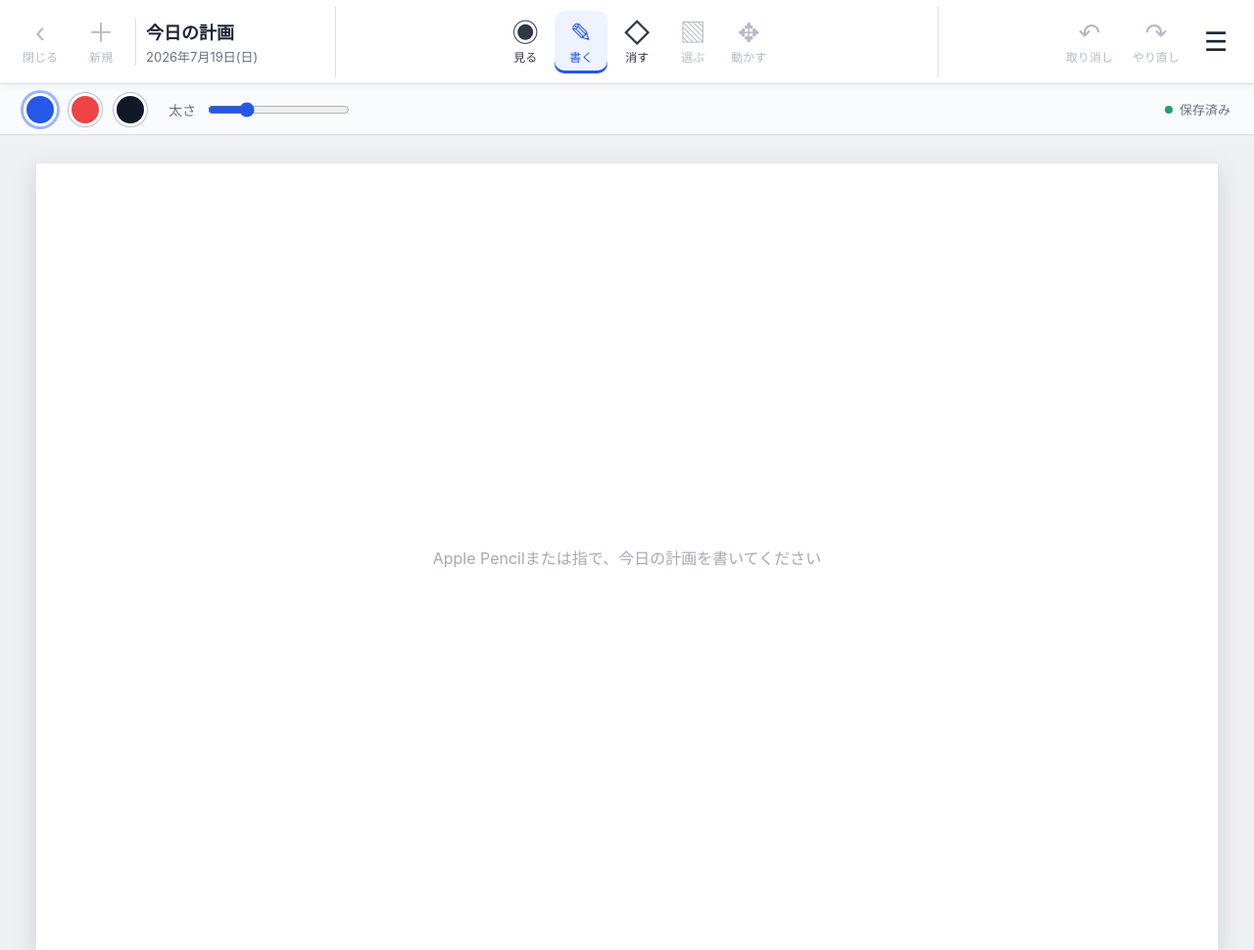
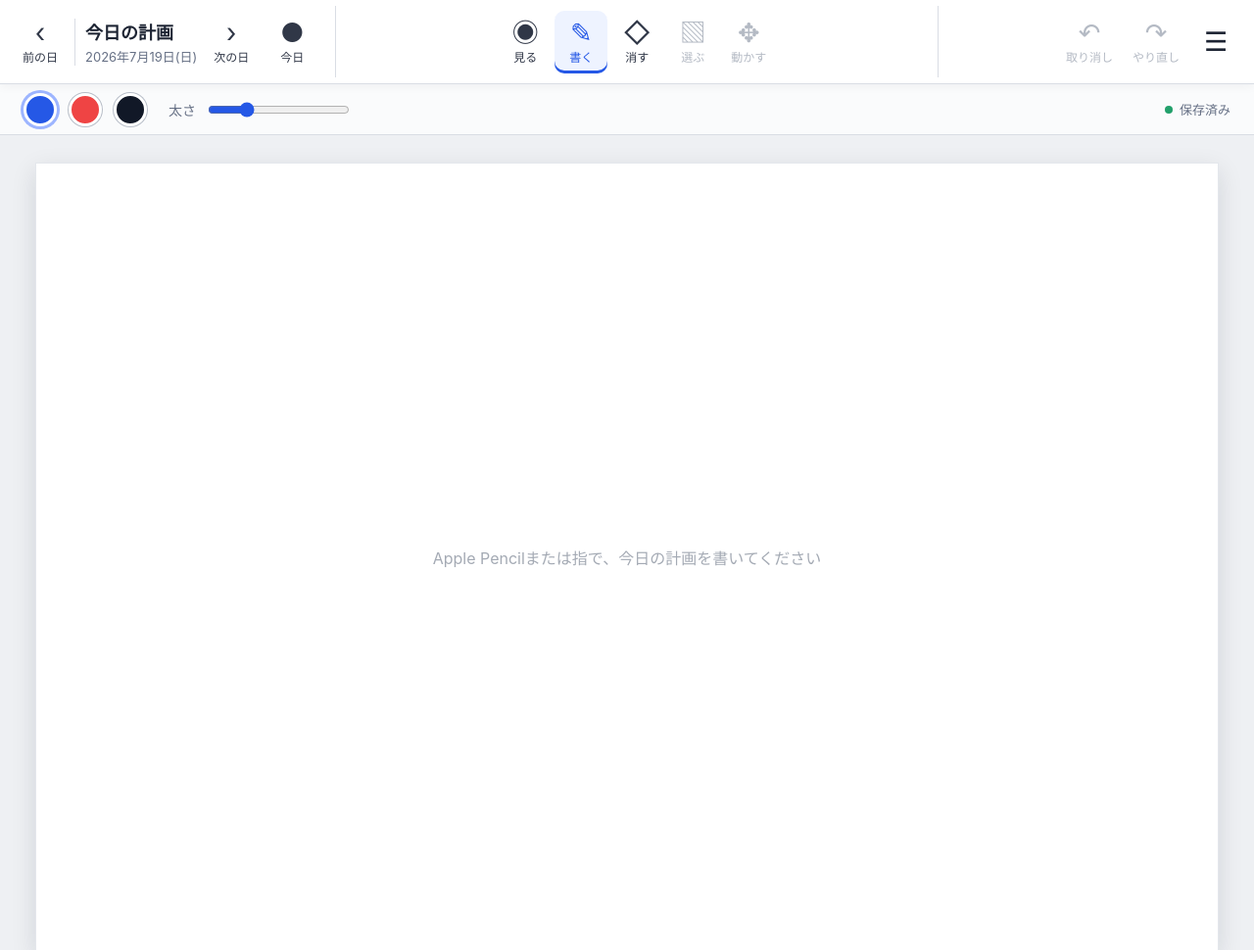
Before and after one commit to soutarounaka1016-max/study-canvas, a website with bundled scripts: page index.html in a window 1280 px wide. Shown: the top 970 px of the page at 98% size. Built offline with nearby package versions, Linux system fonts and the light colour scheme.

Commit message:
feat: 日付別ページ対応を更新 (index.html)

```diff
--- a/index.html
+++ b/index.html
@@ -10,16 +10,19 @@
   <body>
     <header class="app-header">
       <div class="document-bar">
-        <button class="icon-button" type="button" aria-label="キャンバス一覧（今後追加）" disabled>
-          <span aria-hidden="true">‹</span><small>閉じる</small>
-        </button>
-        <button class="icon-button" type="button" aria-label="新しいページ（今後追加）" disabled>
-          <span aria-hidden="true">＋</span><small>新規</small>
+        <button id="previousDateButton" class="icon-button" type="button" aria-label="前の日">
+          <span aria-hidden="true">‹</span><small>前の日</small>
         </button>
         <div class="document-title">
-          <strong>今日の計画</strong>
+          <strong id="documentTitle">今日の計画</strong>
           <time id="pageDate"></time>
         </div>
+        <button id="nextDateButton" class="icon-button" type="button" aria-label="次の日">
+          <span aria-hidden="true">›</span><small>次の日</small>
+        </button>
+        <button id="todayButton" class="icon-button today-button" type="button" aria-label="今日へ戻る">
+          <span aria-hidden="true">●</span><small>今日</small>
+        </button>
       </div>
 
       <nav class="tool-bar" aria-label="キャンバスツール">
```
